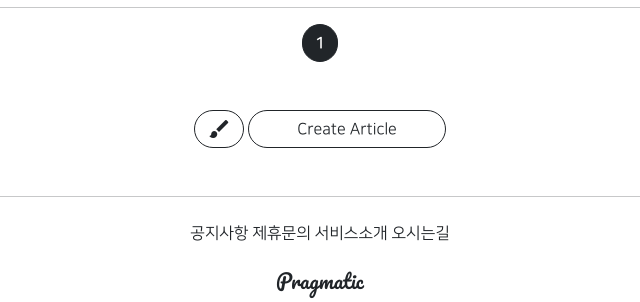
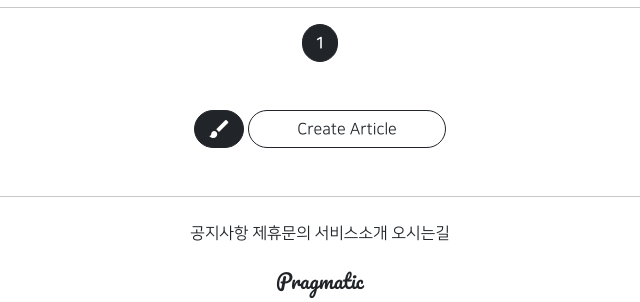
Before and after one commit to 66news99/bbqqweb, a Django app: page /articles/list/ in a window 1280 px wide. Shown: the part 161-463 px from the top of the page, without its empty margins (320-960 px from the left). Run offline with Django 3.2, Linux system fonts and the light colour scheme; data that the repository does not hold is empty; parts of the project's set-up code (start-up, migrations or seed data) failed here and were passed over; some libraries are stand-ins or nearby versions.

Commit message:
8/6 3ban class commit 5

```diff
--- a/articleapp/templates/articleapp/list.html
+++ b/articleapp/templates/articleapp/list.html
@@ -43,7 +43,7 @@
 
     <div class="text-center my-5">
         <a href="{% url 'articleapp:create' %}"
-           class="btn btn-outline-dark rounded-pill material-icons">
+           class="btn btn-dark rounded-pill material-icons">
             brush
         </a>
         <a href="{% url 'articleapp:create' %}"
```
